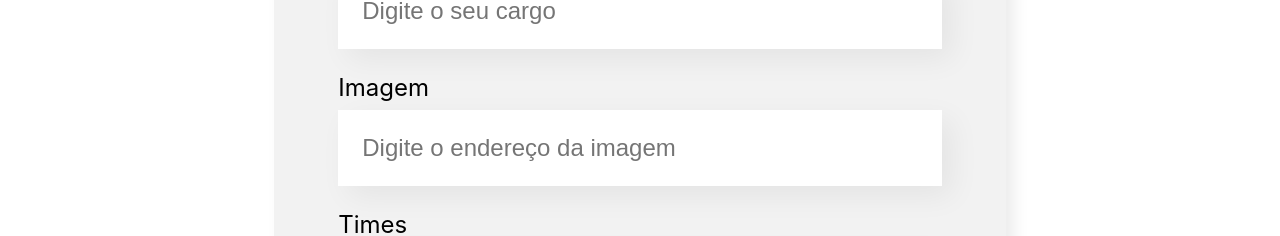
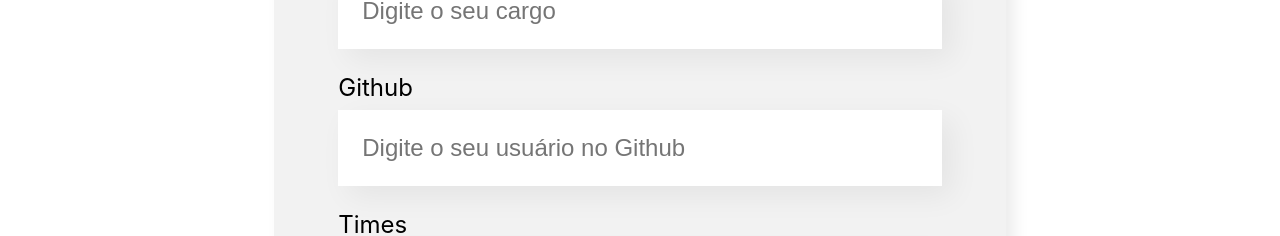
Before and after one commit to esantos92/organo, a React (Create React App) app: page / in a window 1280 px wide. Shown: the part 888-1124 px from the top of the page. Built offline with nearby package versions, Linux system fonts and the light colour scheme; the HTML template or start-up script is replaced by a standard one.

Commit message:
mudança de imagem para usuário github no formulario

```diff
--- a/src/components/Colaborador/index.js
+++ b/src/components/Colaborador/index.js
@@ -1,10 +1,12 @@
 import './Colaborador.css'
 
 const Colaborador = ({ nome, imagem, cargo, corDeFundo }) => {
+  const avatar = `https://github.com/${imagem}.png`;
+
   return (
     <div className='colaborador'>
       <div className='cabecalho' style={{ backgroundColor: corDeFundo }}>
-        <img src={imagem} alt="Avatar do colaborador" />
+        <img src={avatar} alt="Avatar do colaborador" />
       </div>
       <div className='rodape'>
           <h4>{nome}</h4>
--- a/src/components/Formulario/index.js
+++ b/src/components/Formulario/index.js
@@ -43,8 +43,8 @@ const Formulario = (props) => {
           aoAlterado={valor => setCargo(valor)}
         />
         <CampoTexto
-          label="Imagem"
-          placeholder="Digite o endereço da imagem"
+          label="Github"
+          placeholder="Digite o seu usuário no Github"
           valor={imagem}
           aoAlterado={valor => setImagem(valor)}
         />
```
